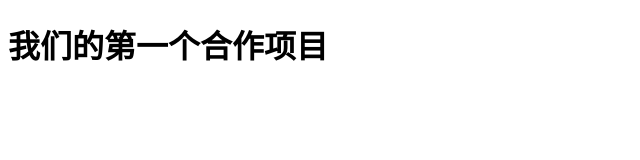
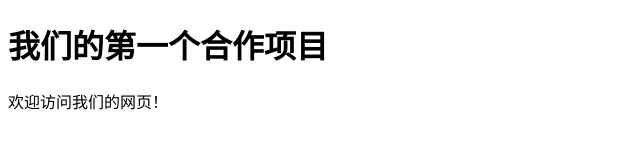
Before and after one commit to Zhang070110/git-team-demo, a plain HTML site: page index.html in a window 1280 px wide. Shown: the whole page, without its empty margins (0-640 px from the left). Drawn offline with Linux system fonts and the light colour scheme.

Commit message:
添加首页欢迎语

```diff
--- a/index.html
+++ b/index.html
@@ -6,5 +6,6 @@
 </head>
 <body>
   <h1>我们的第一个合作项目</h1>
+<p>欢迎访问我们的网页！</p>
 </body>
 </html>
```
